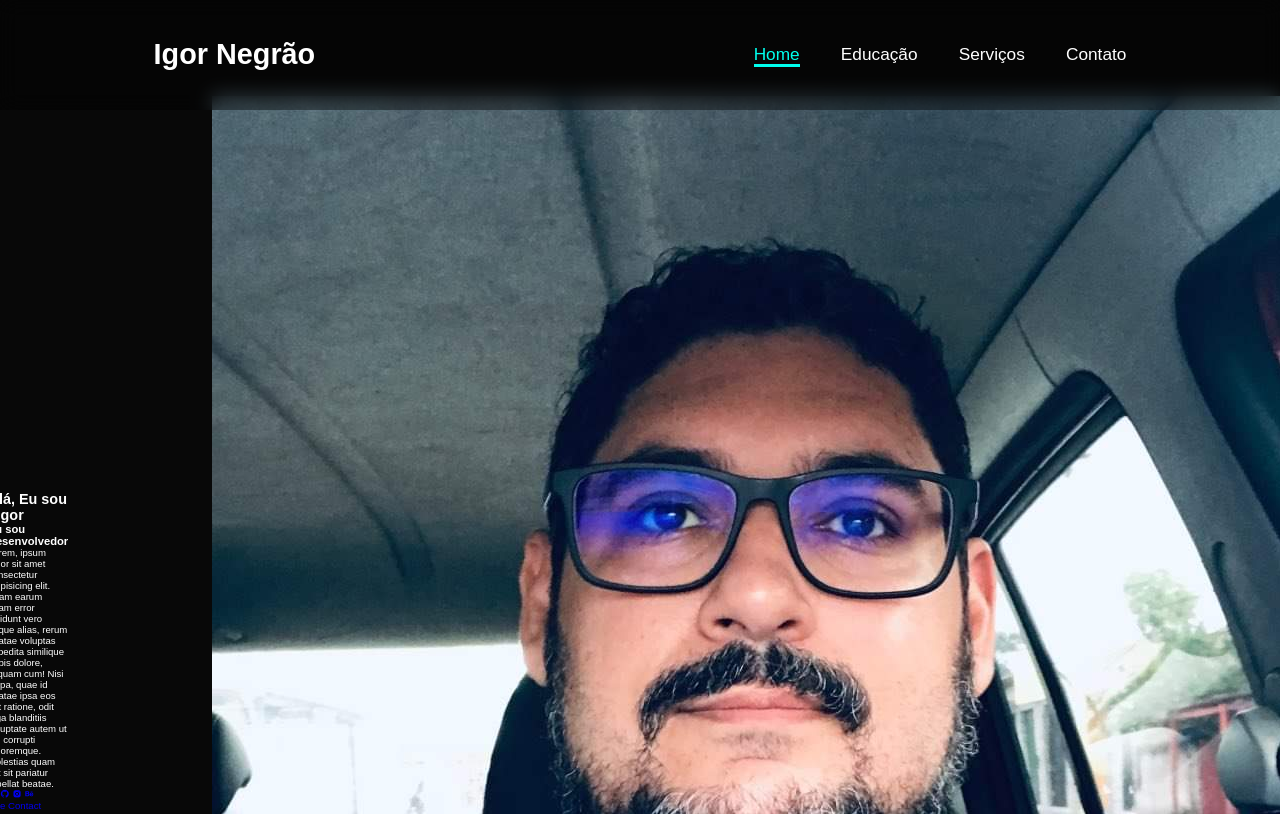
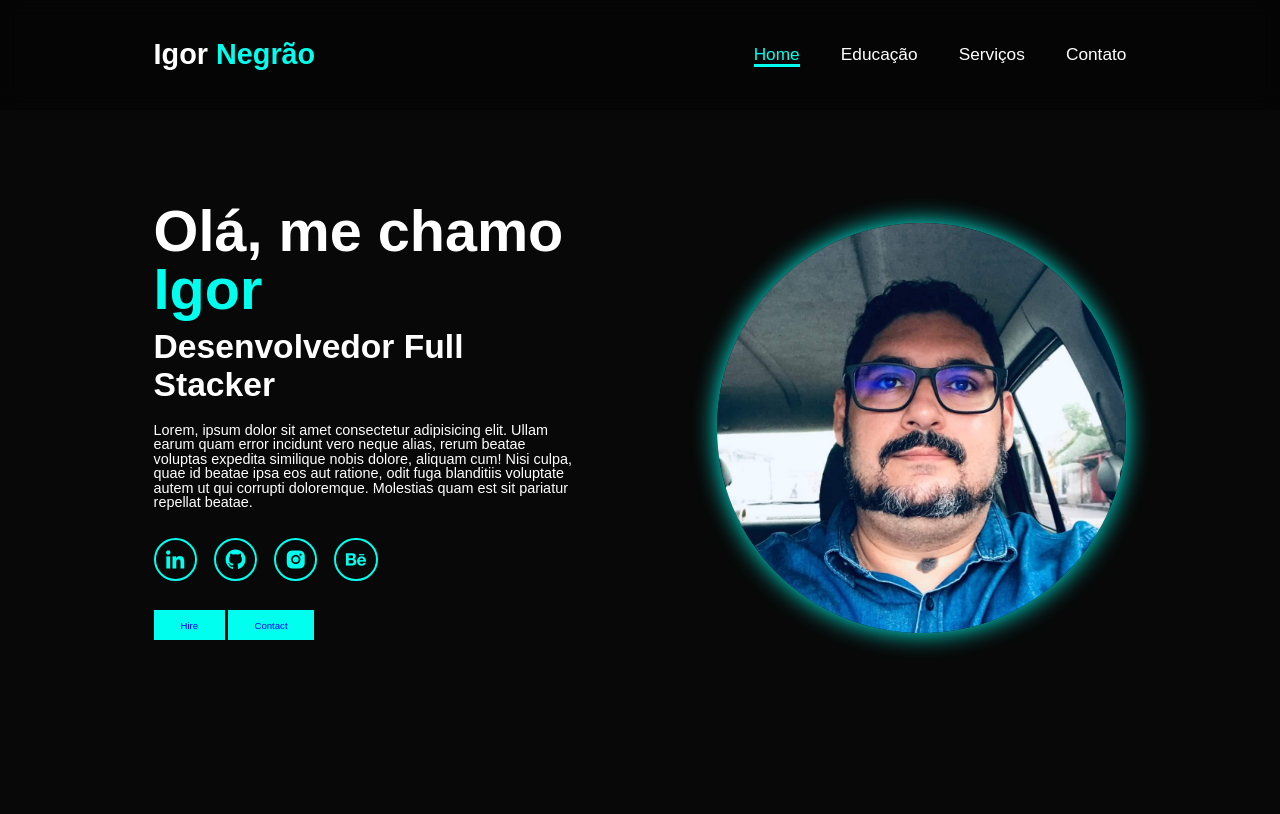
Before and after one commit to igorprnegrao/portfolio-negraoipr-dev, a plain HTML site: page index.html in a window 1280 px wide. Shown: the top 814 px of the page. Drawn offline with nearby package versions, Linux system fonts and the light colour scheme.

Commit message:
.social css

```diff
--- a/index.html
+++ b/index.html
@@ -21,8 +21,8 @@
 
     <section class="home" id="home">
         <div class="home-content">
-            <h1>Olá, Eu sou o<span>Igor</span></h1>
-            <h3 class="text-animation">Eu sou Desenvolvedor <span></span></h3>
+            <h1>Olá, me chamo <span>Igor</span></h1>
+            <h3 class="text-animation">Desenvolvedor Full Stacker <span></span></h3>
             <p>Lorem, ipsum dolor sit amet consectetur adipisicing elit. Ullam earum quam error incidunt vero neque alias, rerum beatae voluptas expedita similique nobis dolore, aliquam cum! Nisi culpa, quae id beatae ipsa eos aut ratione, odit fuga blanditiis voluptate autem ut qui corrupti doloremque. Molestias quam est sit pariatur repellat beatae.</p>
             <div class="social-icons">
                 <a href="#"><i class='bx bxl-linkedin'></i></a>
--- a/style.css
+++ b/style.css
@@ -97,3 +97,78 @@ section {
     justify-content: center;
     margin-top: 3rem;
 }
+span {
+    color: var(--main-color);
+}
+
+.logo span {
+    color: var(--main-color);
+}
+
+.home-content h3 {
+    margin-bottom:  2rem;
+    margin-top: 1rem;
+    font-size: 3.5rem;
+}
+
+.home-content h1 {
+    font-size: 6rem;
+    font-weight: 700;
+    margin-top: 1.5rem;
+    line-height: 1;
+}
+
+.home-img {
+    border-radius: 50%;
+}
+.home-img img {
+    position: relative;
+    top: 3rem;
+    width: 32vw;
+    border-radius: 50%;
+    box-shadow: 0 0 25px var(--main-color);
+    cursor: pointer;
+    transition: 0.4s ease;
+}
+
+.home-img img:hover {
+    box-shadow: 0 0 25px var(--main-color),
+                0 0 50px var(--main-color),
+                0 0 100px var(--main-color)
+}
+
+.home-content p {
+    font-size: 1.5rem;
+    font-weight: 500;
+    line-height: 1.0;
+    max-width: 1000px;
+}
+
+.social-icons a {
+    display: inline-flex;
+    justify-content: center;
+    align-items: center;
+    width: 4.5rem;
+    height: 4.5rem;
+    background: transparent;
+    border: 2px solid var(--main-color);
+    font-size: 2.5rem;
+    border-radius: 50%;
+    color: var(--main-color);
+    margin: 3rem 1.5rem 3rem 0;
+    transition: 0.3s ease-in-out;
+}
+
+.social-icons a:hover {
+    color: var(--text-color);
+    transform: scale(1.3)translateY(-5px);
+    box-shadow: 0 0 25% var(--main-color
+    );
+    background-color: var(--main-color);
+}
+
+.btn {
+    display: inline-block;
+    padding: 1rem 2.8rem;
+    background: var(--main-color);
+}
```
